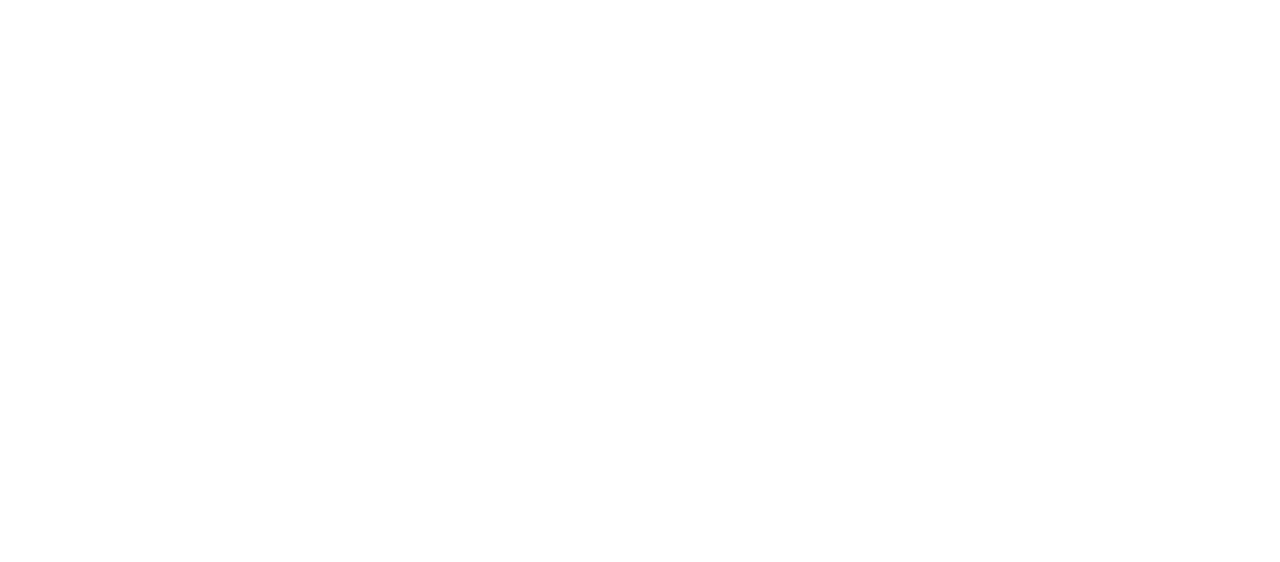
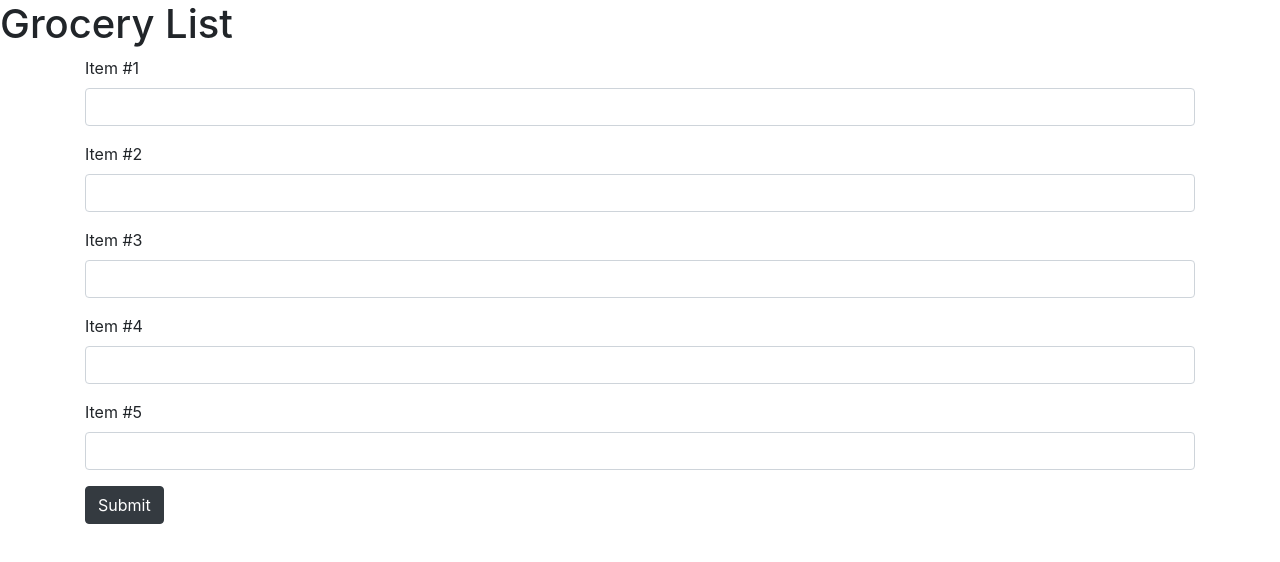
Before and after one commit to linbaker/grocery-list, a plain HTML site: page index.html in a window 1280 px wide. Drawn offline with Linux system fonts and the light colour scheme.

Commit message:
add form in html

```diff
--- a/index.html
+++ b/index.html
@@ -9,6 +9,34 @@
     <title>Groceries</title>
   </head>
   <body>
-
+    <h1>Grocery List</h1>
+    <main class="container">
+      <section class="form-group">
+        <label for="item1">Item #1</label>
+        <input id="item1" class="form-control" type="text">
+      </section>
+      <section class="form-group">
+        <label for="item2">Item #2</label>
+        <input id="item2" class="form-control" type="text">
+      </section>
+      <section class="form-group">
+        <label for="item3">Item #3</label>
+        <input id="item3" class="form-control" type="text">
+      </section>
+      <section class="form-group">
+        <label for="item4">Item #4</label>
+        <input id="item4" class="form-control" type="text">
+      </section>
+      <section class="form-group">
+        <label for="item5">Item #5</label>
+        <input id="item5" class="form-control" type="text">
+      </section>
+      <button type="submit" class="btn btn-dark">Submit</button>
+      <section>
+        <ul>
+          <span class="groceries"></span>
+        </ul>
+      </section>
+    </main>
   </body>
 </html>
```
